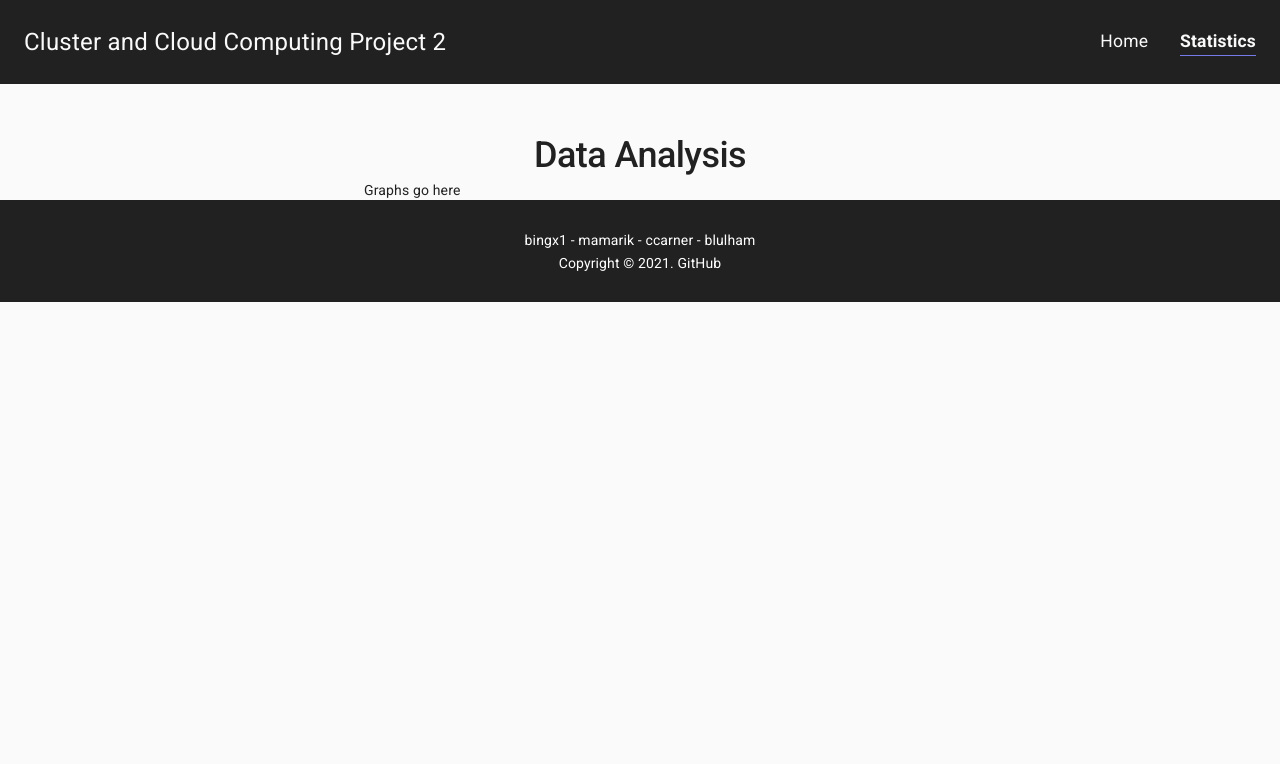
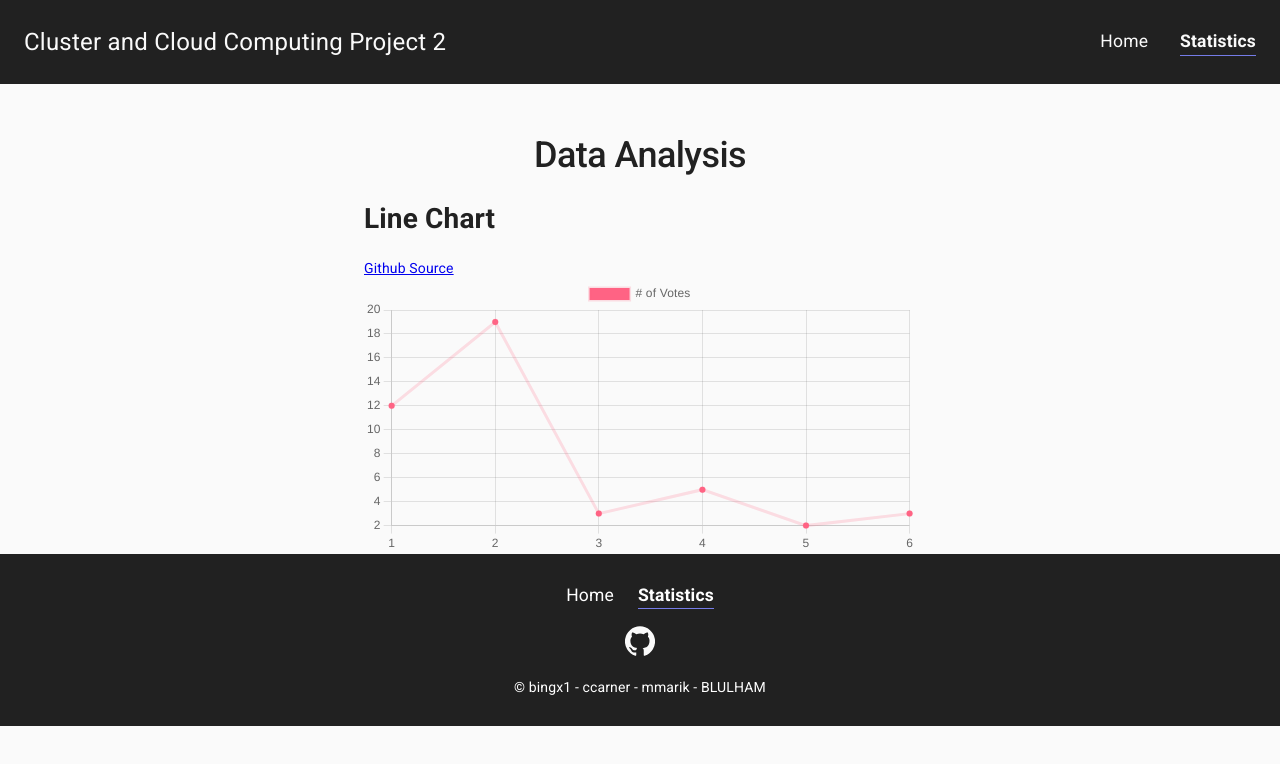
Before and after one commit to ccarner/COMP90024-Proj2, a Next.js app in the folder frontend/: page /stats in a window 1280 px wide. Shown: the top 764 px of the page. Built offline with nearby package versions, Linux system fonts and the light colour scheme.

Commit message:
added chart-js and changed footer design

```diff
--- /dev/null
+++ b/frontend/components/Chart.js
@@ -0,0 +1,46 @@
+import React from 'react';
+import { Line } from 'react-chartjs-2';
+
+const data = {
+  labels: ['1', '2', '3', '4', '5', '6'],
+  datasets: [
+    {
+      label: '# of Votes',
+      data: [12, 19, 3, 5, 2, 3],
+      fill: false,
+      backgroundColor: 'rgb(255, 99, 132)',
+      borderColor: 'rgba(255, 99, 132, 0.2)',
+    },
+  ],
+};
+
+const options = {
+  scales: {
+    yAxes: [
+      {
+        ticks: {
+          beginAtZero: true,
+        },
+      },
+    ],
+  },
+};
+
+const LineChart = () => (
+  <>
+    <div className='header'>
+      <h1 className='title'>Line Chart</h1>
+      <div className='links'>
+        <a
+          className='btn btn-gh'
+          href='https://github.com/reactchartjs/react-chartjs-2/blob/master/example/src/charts/Line.js'
+        >
+          Github Source
+        </a>
+      </div>
+    </div>
+    <Line data={data} options={options} />
+  </>
+);
+
+export default LineChart;
--- a/frontend/components/Copyright.js
+++ /dev/null
@@ -1,35 +0,0 @@
-import React from "react";
-import Typography from "@material-ui/core/Typography";
-import Link from "@material-ui/core/Link";
-import { makeStyles } from "@material-ui/core/styles";
-
-const useStyles = makeStyles((theme) => ({
-  copyright: {
-    color: "#fff",
-    align: 'center',
-    fontSize: "1em",
-    "&:hover": {
-      color: theme.palette.info.main,
-    },
-  },
-  link: {
-    fontSize: "1.00em",
-    color: "#fff",
-    "&:hover": {
-      color: theme.palette.info.main,
-    },
-  },
-}));
-
-export default function Copyright() {
-  const styles = useStyles();
-  return (
-    <Typography className={styles.copyright} align='center'>
-      {"Copyright © "} {new Date().getFullYear()}
-      {".  "}
-      <Link className={styles.link} href="https://github.com/ccarner/COMP90024-Proj2">
-        GitHub
-      </Link>
-    </Typography>
-  );
-}
--- a/frontend/components/Footer.js
+++ b/frontend/components/Footer.js
@@ -1,7 +1,12 @@
-import React from "react";
-import Typography from "@material-ui/core/Typography";
-import Copyright from "./Copyright";
+import Link from "./Link";
+import { useRouter } from "next/router";
+
 import { makeStyles } from "@material-ui/core/styles";
+
+import { Container, Grid, Typography } from "@material-ui/core";
+
+import { routes } from "../data/routes";
+import Social from "./Social";
 
 const useStyles = makeStyles((theme) => ({
   footer: {
@@ -9,7 +14,6 @@ const useStyles = makeStyles((theme) => ({
     width: `100%`,
     position: "relative",
     overflow: "hidden",
-    // marginTop: "6em",
     padding: "2em 0 ",
   },
   link: {
@@ -19,9 +23,8 @@ const useStyles = makeStyles((theme) => ({
       color: theme.palette.info.main,
     },
   },
-  copyright: {
+  copylight: {
     color: "#fff",
-    align: "center",
     fontSize: "1em",
     "&:hover": {
       color: theme.palette.info.main,
@@ -29,20 +32,53 @@ const useStyles = makeStyles((theme) => ({
   },
 }));
 
-function Footer() {
+const Footer = () => {
   const classes = useStyles();
+  const path = routes;
+  const router = useRouter();
   return (
     <footer className={classes.footer}>
-      <Typography
-        className={classes.copyright}
-        variant="subtitle1"
-        align="center"
-      >
-        bingx1 - mamarik - ccarner - blulham
-      </Typography>
-      <Copyright className={classes.copyright} />
+      <Container maxWidth="lg">
+        <Grid container spacing={3} justify="center">
+          {path.map(({ name, link }) => (
+            <Grid item key={link}>
+              <Link href={link}>
+                <Typography
+                  className={classes.link}
+                  style={{
+                    fontWeight: router.pathname === link && "bold",
+                    borderBottom:
+                      router.pathname === link && "1px solid #757ce8",
+                  }}
+                >
+                  {name}
+                </Typography>
+              </Link>
+            </Grid>
+          ))}
+        </Grid>
+        <Grid container direction="column" style={{ margin: "1.2em 0" }}>
+          <Social />
+        </Grid>
+        <Grid
+          item
+          container
+          component={"a"}
+          target="_blank"
+          rel="noreferrer noopener"
+          href="https://satoruakiyama.com"
+          justify="center"
+          style={{
+            textDecoration: "none",
+          }}
+        >
+          <Typography className={classes.copylight}>
+          &copy; bingx1 - ccarner - mmarik - BLULHAM
+          </Typography>
+        </Grid>
+      </Container>
     </footer>
   );
-}
+};
 
 export default Footer;
--- a/frontend/components/Layout.js
+++ b/frontend/components/Layout.js
@@ -4,11 +4,6 @@ import Footer from "./Footer";
 import Head from "next/head";
 
 const Layout = ({ children, title, description, ogImage, url }) => {
-  // website Url
-  const pageUrl =
-    "https://nextjs-and-material-ui-template-with-header-and-footer.vercel.app/";
-  // when you share this page on facebook you'll see this image
-  const ogImg = "https://i.imgur.com/1H2TK2B.png";
   return (
     <>
       <Head>
--- /dev/null
+++ b/frontend/components/Social.js
@@ -0,0 +1,41 @@
+import { makeStyles } from "@material-ui/core/styles";
+import { Grid } from "@material-ui/core";
+import GitHubIcon from "@material-ui/icons/GitHub";
+
+const useStyles = makeStyles((theme) => ({
+  snsIcon: {
+    width: "30px",
+    height: "30px",
+
+    [theme.breakpoints.down("xs")]: {
+      width: "25px",
+      height: "25px",
+    },
+    "&:hover": {
+      color: theme.palette.info.main,
+    },
+  },
+}));
+
+const Social = ({ color }) => {
+  const classes = useStyles();
+
+  return (
+    <Grid item container spacing={2} justify="center">
+      <Grid
+        item
+        component={"a"}
+        target="_blank"
+        rel="noreferrer noopener"
+        href="https://github.com/ccarner/COMP90024-Proj2"
+      >
+        <GitHubIcon
+          className={classes.snsIcon}
+          color={color ? "primary" : "secondary"}
+        />
+      </Grid>
+    </Grid>
+  );
+};
+
+export default Social;
--- a/frontend/package.json
+++ b/frontend/package.json
@@ -10,9 +10,11 @@
   "dependencies": {
     "@material-ui/core": "^4.11.4",
     "@material-ui/icons": "^4.11.2",
+    "chart.js": "^3.2.1",
     "mapbox-gl": "^2.2.0",
     "next": "10.2.0",
     "react": "17.0.2",
+    "react-chartjs-2": "^3.0.3",
     "react-dom": "17.0.2"
   }
 }
--- a/frontend/pages/stats.js
+++ b/frontend/pages/stats.js
@@ -1,7 +1,7 @@
 import React, { useEffect, useRef, useState } from "react";
 import Layout from "../components/Layout";
 import { Container, Grid, Typography, Avatar, Button, makeStyles } from "@material-ui/core";
-
+import LineChart from "../components/Chart";
 
 const useStyles = makeStyles((theme) => ({
   toolbarMargin: {
@@ -15,6 +15,7 @@ const useStyles = makeStyles((theme) => ({
     },
   },
 }));
+
 export default function Stats() {
 
 
@@ -41,7 +42,7 @@ export default function Stats() {
         ></Grid>
         <Grid item>
           <Container maxWidth="sm">
-              <a>Graphs go here</a>
+              <LineChart/>
           </Container>
         </Grid>
       </Container>
```
Also changed, not shown: frontend/components/MapBox.js (+19 -2 lines), 1 other file (tests, documents, lock files or other folders).
